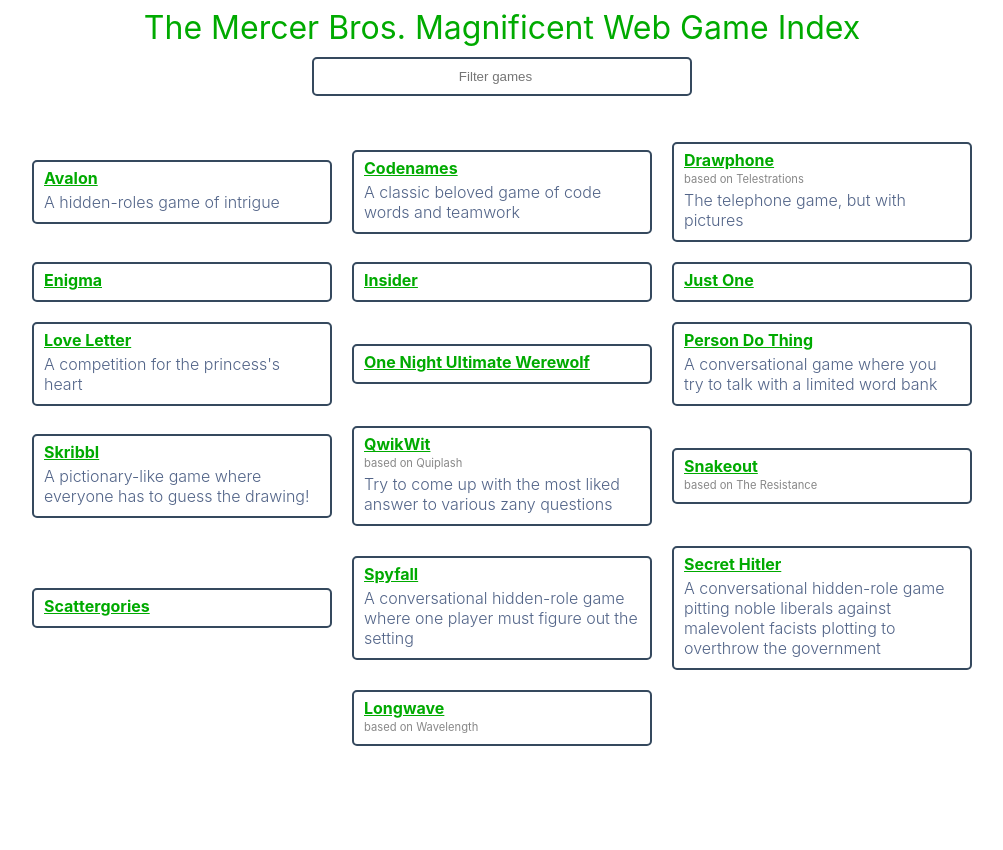
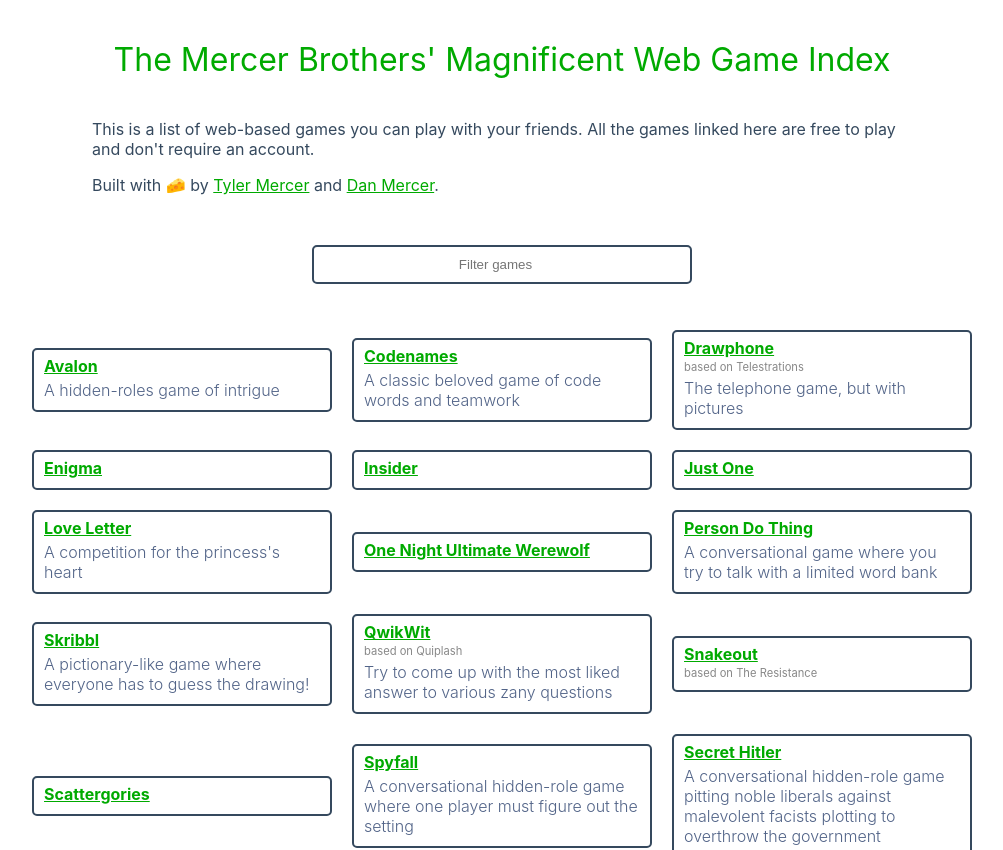
Before and after one commit to tylermercer/web-game-index, a Nuxt app: page / in a window 1280 px wide. Shown: the top 850 px of the page, without its empty margins (138-1141 px from the left). Before the commit the page ends 800 px from the top, so only its background shows below. Built offline with nearby package versions, Linux system fonts and the light colour scheme.

Commit message:
Add an introduction describing the page

```diff
--- a/pages/index.vue
+++ b/pages/index.vue
@@ -1,8 +1,16 @@
 <template>
   <div class="index">
     <header>
-      The Mercer Bros. Magnificent Web Game Index
+      The Mercer Brothers' Magnificent Web Game Index
     </header>
+    <section class="intro">
+      <p>
+        This is a list of web-based games you can play with your friends. All the games linked here are free to play and don't require an account.
+      </p>
+      <p>
+        Built with 🧀 by <a href="https://github.com/tylermercer">Tyler Mercer</a> and <a href="https://github.com/drmercer">Dan Mercer</a>.
+      </p>
+    </section>
     <div class="container">
       <div class="search">
         <input v-model="query" type="search" autocomplete="off" placeholder="Filter games" />
@@ -97,9 +105,20 @@
 }
 
 header {
+  margin-top: 40px;
   text-align: center;
   font-size: 2em;
   color: var(--accent);
+}
+
+.intro {
+  max-width: 900px;
+  padding: 0 40px;
+  margin: 40px auto;
+}
+
+.intro p:not(:last-child) {
+  margin-bottom: 1em;
 }
 
 .container {
```
